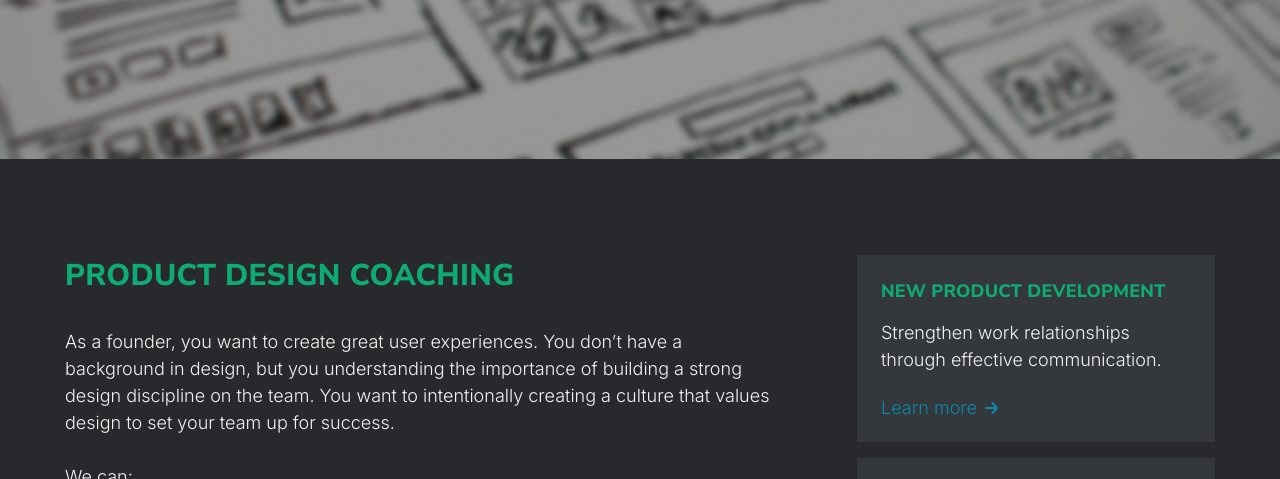
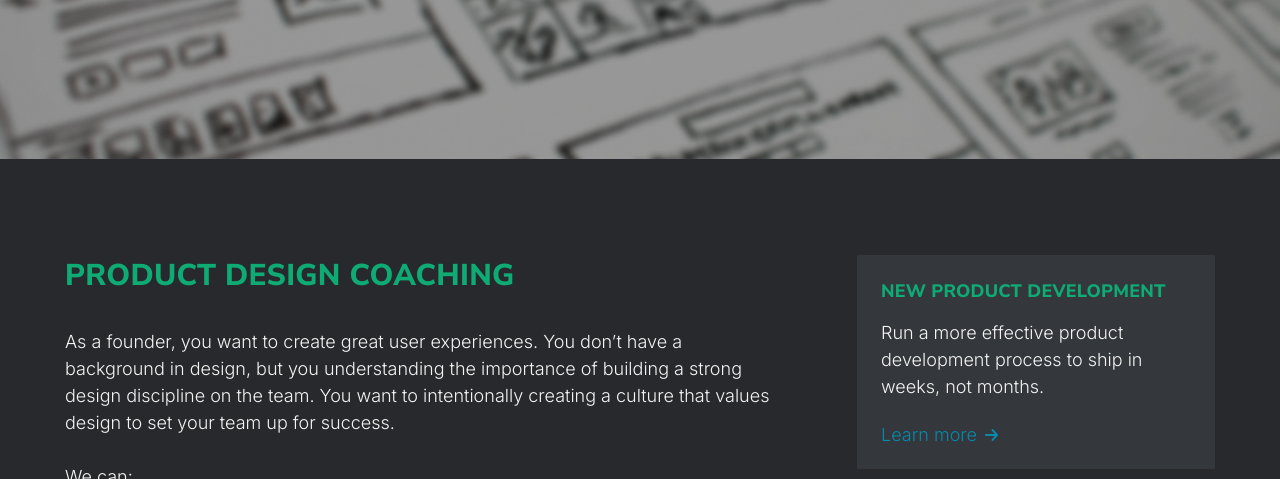
Before and after one commit to unlikelyso/unlikelyso, an Eleventy site: page src/product-design.md in a window 1280 px wide. Shown: the part 321-800 px from the top of the page. Built offline with nearby package versions, Linux system fonts and the light colour scheme; Eleventy itself is replaced by a stand-in of ours; files that its build step writes are made by us from their sources.

Commit message:
copy change

```diff
--- a/src/_includes/design.njk
+++ b/src/_includes/design.njk
@@ -175,7 +175,7 @@
                   New product development
                 </h5>
                 <p class="rounded-4 ts-fs-6 fw-300 mb-24 mt-16">
-                  Strengthen work relationships through effective communication.
+                  Run a more effective product development process to ship in weeks, not months.
                 </p>
                 <a class="ts-fs-6 ts-text-blue-2 text-decoration-none ts-btn-seemore" href="/new-product-development">
                   Learn more <img width="14" src="../assets/icons/arrow-right.svg" alt="..."/>
```
